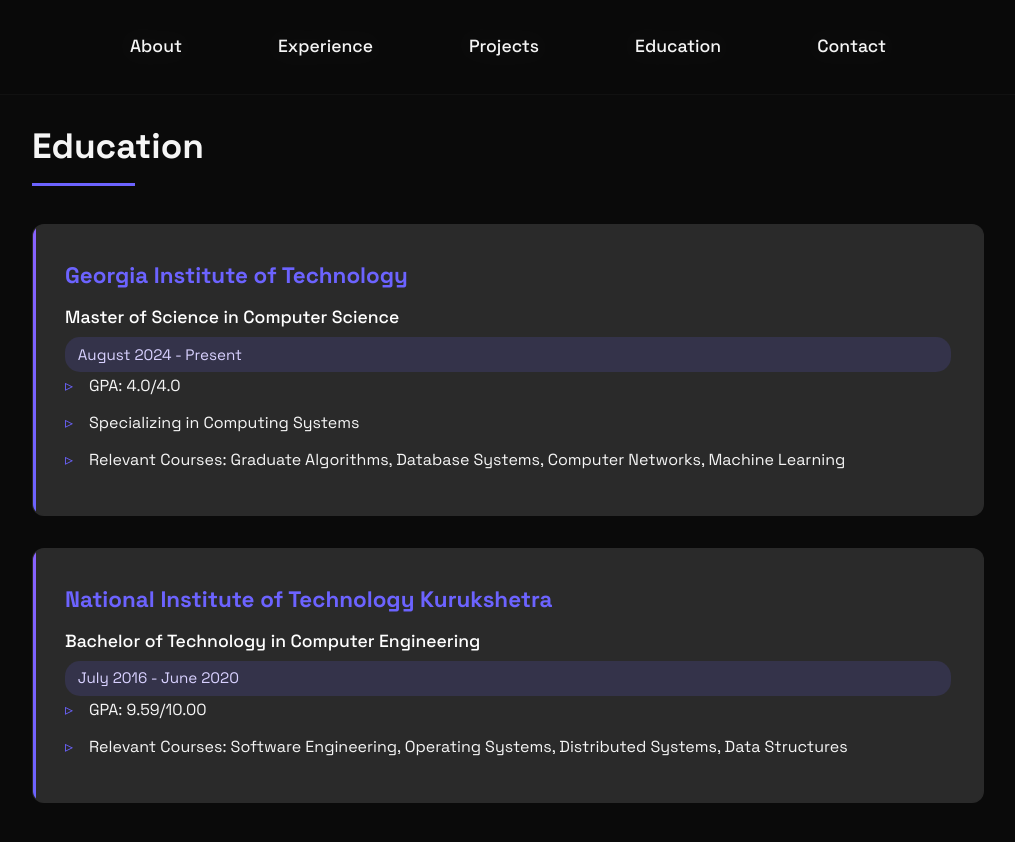
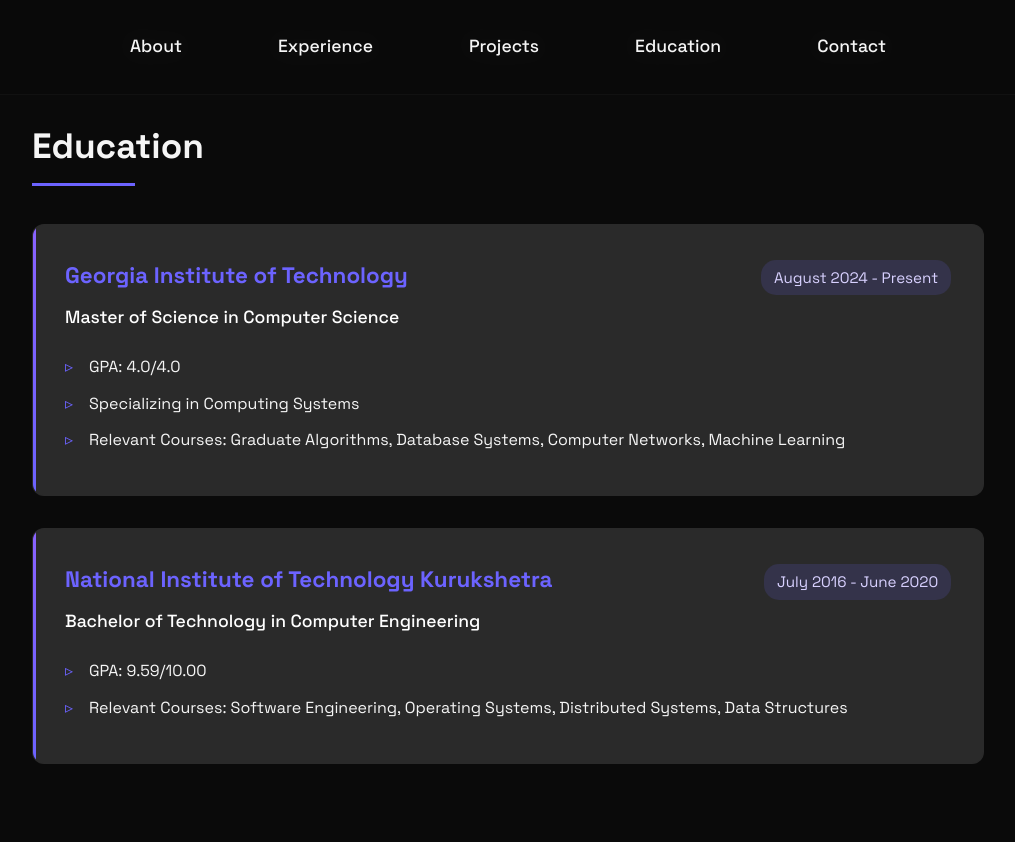
Before and after one commit to anubhav-mathur/anubhav-mathur.github.io, a Jekyll site: the page built from index.md, in a window 1280 px wide and 900 px high, scrolled down 3937 px. Shown: the top 842 px of the window, without its empty margins (132-1147 px from the left). Built offline with Jekyll 4.4.1, drawn with Linux system fonts in a browser that asks for light colours.

```diff
--- a/assets/css/custom.css
+++ b/assets/css/custom.css
@@ -446,3 +446,10 @@
 .paper-link:hover .research-paper-icon {
   filter: invert(1) brightness(1.2);
 }
+
+.education-header {
+  display: flex;
+  justify-content: space-between;
+  align-items: baseline;
+  margin-bottom: 1rem;
+}
--- a/index.md
+++ b/index.md
@@ -125,9 +125,13 @@
   <div class="section-content">
     <h2>Education</h2>
     <div class="education-item">
-      <h3 class="institution">Georgia Institute of Technology</h3>
-      <p class="degree">Master of Science in Computer Science</p>
-      <p class="education-duration">August 2024 - Present</p>
+      <div class="education-header">
+        <div>
+          <h3 class="institution">Georgia Institute of Technology</h3>
+          <p class="degree">Master of Science in Computer Science</p>
+        </div>
+        <span class="education-duration">August 2024 - Present</span>
+      </div>
       <ul class="education-details">
         <li>GPA: 4.0/4.0</li>
         <li>Specializing in Computing Systems</li>
@@ -135,9 +139,13 @@
       </ul>
     </div>
     <div class="education-item" style="margin-top: 2rem;">
-      <h3 class="institution">National Institute of Technology Kurukshetra</h3>
-      <p class="degree">Bachelor of Technology in Computer Engineering</p>
-      <p class="education-duration">July 2016 - June 2020</p>
+      <div class="education-header">
+        <div>
+          <h3 class="institution">National Institute of Technology Kurukshetra</h3>
+          <p class="degree">Bachelor of Technology in Computer Engineering</p>
+        </div>
+        <span class="education-duration">July 2016 - June 2020</span>
+      </div>
       <ul class="education-details">
         <li>GPA: 9.59/10.00</li>
         <li>Relevant Courses: Software Engineering, Operating Systems, Distributed Systems, Data Structures</li>
```
